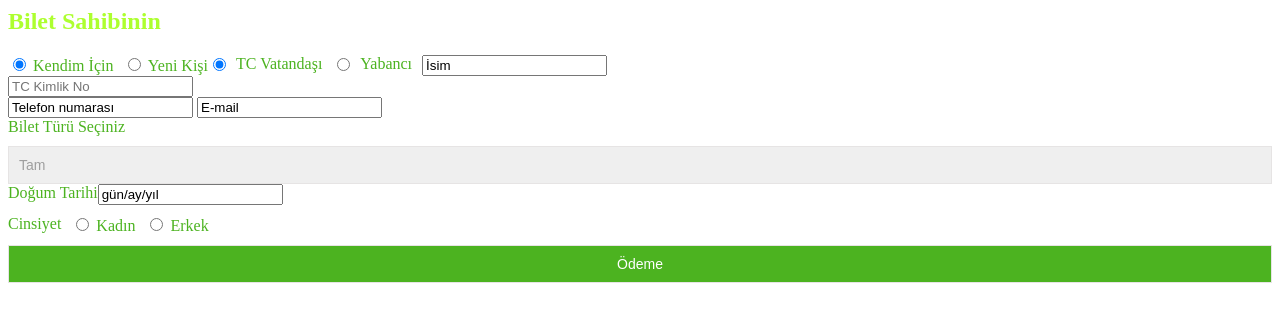
After one commit to ArtunKARA/UmuttepeBusTicketSystem, a CodeIgniter 4 app: template ciapp/app/Views/kullaniciBilgi/kullaniciBilgileri.php in a window 1280 px wide. The commit adds this page. Shown: the top 322 px of the page. Run offline with PHP 8.4 and a stand-in for CodeIgniter, Linux system fonts and the light colour scheme; the template is opened without the code that fills it, so the values that code supplies are empty; some libraries are stand-ins or nearby versions.

Commit message:
Kullanıcı bilet sayfası/ ödeme sayfası

```diff
--- a/ciapp/app/Config/Routes.php
+++ b/ciapp/app/Config/Routes.php
@@ -33,3 +33,6 @@ $routes->get('admin/sehir', 'Sehir::index');
 
 // Ödeme sayfası Kartlar
 $routes->post('odeme', 'Odeme::index');
+
+// KullaniciBilgi sayfası Kartlar
+$routes->post('kullaniciBilgi', 'KullaniciBilgi::index');
--- a/ciapp/app/Views/guzergah/guzergahDetay.php
+++ b/ciapp/app/Views/guzergah/guzergahDetay.php
@@ -159,7 +159,7 @@
                                 <div class="clearfix"></div>
                              <div style="margin-top: 2%; display: flex; justify-content: center;">
                                <button class="btn" style="margin-right: 5px;">Rezerve Et</button>
-                               <form method="post" action="<?php echo Base_url('UmuttepeBusTicketSystem/ciapp/public/odeme'); ?>">
+                               <form method="post" action="<?php echo Base_url('UmuttepeBusTicketSystem/ciapp/public/kullaniciBilgi'); ?>">
                                  <button class="btn" style="background-color: greenyellow; margin-left: 5px;">Satın Al</button>
                                </form>
                              </div>
--- a/ciapp/app/Views/kullanici/kullaniciHeader.php
+++ b/ciapp/app/Views/kullanici/kullaniciHeader.php
@@ -70,8 +70,8 @@ Smartphone Compatible web template, free webdesigns for Nokia, Samsung, LG, Sony
 			<a href="/UmuttepeBusTicketSystem/ciapp/public">Umuttepe <span>Turizm</span></a>
 		</div>
 		<div class="bus wow fadeInUp animated" data-wow-delay=".5s">
-            <a href="index.html" class="buses active">BUSES</a>
-            <a href="hotels.html">HOTELS</a>
+            <a href="index.html" class="buses active">Biletlerim</a>
+            <!-- <a href="hotels.html">HOTELS</a> -->
         </div>
 		<div class="lock fadeInDown animated" data-wow-delay=".5s">
 			<li><i class="fa fa-lock"></i></li>
--- a/ciapp/app/Views/kullanici/yeniKullanici.php
+++ b/ciapp/app/Views/kullanici/yeniKullanici.php
@@ -38,6 +38,9 @@
                       </script>
                       <input type="text" value="Telefon numarası" onfocus="this.value = '';" onblur="if (this.value == '') {this.value = 'Telefon numarası';}" required="">
                       <input type="text" value="E-mail" onfocus="this.value = '';" onblur="if (this.value == '') {this.value = 'E-mail';}" required="">
+                      <input class="password" name="password" type="password" value="Şifre" onfocus="this.value = '';" onblur="if (this.value == '') {this.value = 'Şifre';}" required="">
+                      <input class="password" name="password" type="password" value="Şifre" onfocus="this.value = '';" onblur="if (this.value == '') {this.value = 'Şifre';}" required="">
+											<h4><a href="#">Şifremi unuttum</a></h4>
                       <div class="ban-bottom">
                         <div class="bnr-right">
                           <div style="margin-bottom: 10px;">
--- /dev/null
+++ b/ciapp/app/Views/kullaniciBilgi/kullaniciBilgileri.php
@@ -0,0 +1,115 @@
+<!--- Kişi bilet bilgilerinin girilişi ---->
+<div class="selectroom">
+  <div class="container">
+    <div class="selectroom_top">
+      <h2>
+        <span style="color: greenyellow;">Bilet Sahibinin</span>
+      </h2>
+      <div class="selectroom-info animated wow fadeInUp animated" data-wow-duration="1200ms" data-wow-delay="500ms" style="visibility: visible; animation-duration: 1200ms; animation-delay: 500ms; animation-name: fadeInUp;">
+        <div class="modal-body modal-spa">
+          <div class="kart-grids">
+            <div class="login">
+              <div class="row">
+                <div class="kart-right">
+                  <form>
+                    <div style="float: left;">
+                      <input type="radio" id="kadın" name="cinsiyet" value="Kadın" required checked>
+                      <label for="kadın" style="color: #4CB320;">Kendim İçin</label>
+                    </div>
+                    <div style="float: left; margin-left: 10px;">
+                      <input type="radio" id="erkek" name="cinsiyet" value="Erkek" required>
+                      <label for="erkek" style="color: #4CB320;">Yeni Kişi</label>
+                    </div>
+                    <input type="text" value="İsim" onfocus="this.value = '';" onblur="if (this.value == '') {this.value = 'İsim';}" required="">
+                    <!-- Vatandaşlık sorgu -->
+                    <input type="radio" style="color: #4CB320; float: left; margin-right: 10px;" id="tcVatandası" name="kimlikTuru" value="TC" checked>
+                    <label for="tcVatandası" style="color: #4CB320; float: left; margin-right: 10px;">TC Vatandaşı</label>
+                    <input type="radio" style="color: #4CB320; float: left; margin-right: 10px;" id="yabancı" name="kimlikTuru" value="yabancı">
+                    <label for="yabancı" style="color: #4CB320; float: left; margin-right: 10px;">Yabancı</label>
+                    <div id="kimlikBilgisi">
+                      <input type="text" id="tcNo" placeholder="TC Kimlik No" required>
+                    </div>
+                    <script>
+                      const tcNoInput = document.getElementById("tcNo");
+                      const kimlikTuruRadio = document.querySelectorAll('input[name="kimlikTuru"]');
+                      kimlikTuruRadio.forEach(radio => {
+                        radio.addEventListener("change", function() {
+                          if (this.value === "TC") {
+                            tcNoInput.placeholder = "TC Kimlik No";
+                            tcNoInput.setAttribute("pattern", "[0-9]{11}");
+                          } else {
+                            tcNoInput.placeholder = "Pasaport No";
+                            tcNoInput.removeAttribute("pattern");
+                          }
+                        });
+                      });
+                    </script>
+                    <!-- /Vatandaşlık sorgu -->
+                    <input type="text" value="Telefon numarası" onfocus="this.value = '';" onblur="if (this.value == '') {this.value = 'Telefon numarası';}" required="">
+                    <input type="text" value="E-mail" onfocus="this.value = '';" onblur="if (this.value == '') {this.value = 'E-mail';}" required="">
+                    <!-- ikili blok -->
+                    <div class="ban-bottom">
+                    <div class="bnr-right ">
+                      <label class="inputLabel" style="color: #4CB320; float:left;">Bilet Türü Seçiniz</label>
+                      <select style="width: 100% !important;color: #9E9E9E;outline: none;font-size: 14px;padding: 10px 10px !important; border: 1px solid #9E9E9E;-webkit-appearance: none;margin-top: 10px; border: 1px solid #E6E4E4 !important;"id="biletTuru" class="city" name="biletTuru" required>
+                        <option value="tam">Tam</option>
+                        <option value="yediYasAlti">7 Yaş Altı(Ücretsiz)</option>
+                        <option value="65Yasveustune">65 Yaş ve Üstüne(%15)</option>
+                        <option value="memur">Memur(%15)</option>
+                        <option value="guvenlikGucleri"> Güvenlik Güçleri(Ücretsiz)</option>
+                      </select>
+                    </div>
+                      <div class="bnr-right">
+                        <label class="inputLabel" style="color: #4CB320; float:left;">Doğum Tarihi</label>
+                        <input class="date" id="dogumTarihi" type="text" value="gün/ay/yıl" onfocus="this.value = '';" onblur="if (this.value == '') {this.value = 'gün/ay/yıl';}" required=>
+                      </div>
+                      <div class="clearfix"></div>
+                      <!---tarih---->
+                      <link rel="stylesheet" href="css/jquery-ui.css" />
+                      <script src="js/jquery-ui.js"></script>
+                      <script>
+                        $(function() {
+                          $("#datepicker,#dogumTarihi").datepicker();
+                        });
+                      </script>
+                      <!---/tarih---->
+                    </div>
+                    <!-- ikili blok -->
+                      <!-- ikili blok -->
+                      <div class="ban-bottom">
+                      <div class="bnr-right">
+                        <div style="margin-bottom: 10px;">
+                          <label class="inputLabel" style="color: #4CB320; float: left; margin-right: 10px;">Cinsiyet</label>
+                          <div style="float: left;">
+                            <input type="radio" id="kadın" name="cinsiyet" value="Kadın" required>
+                            <label for="kadın" style="color: #4CB320;">Kadın</label>
+                          </div>
+                          <div style="float: left; margin-left: 10px;">
+                            <input type="radio" id="erkek" name="cinsiyet" value="Erkek" required>
+                            <label for="erkek" style="color: #4CB320;">Erkek</label>
+                          </div>
+                        </div>
+                      </div>
+
+                      </form>
+                      <div class="bnr-right">
+                      <form method="post" action="<?php echo Base_url('UmuttepeBusTicketSystem/ciapp/public/odeme'); ?>">
+                        <button class="btn" style="width: 100% ;color:white;background-color: #4CB320;outline: none;font-size: 14px;padding: 10px 10px ; border: 1px solid #9E9E9E;-webkit-appearance: none;margin-top: 10px; border: 1px solid #E6E4E4 ;">Ödeme</button>
+                        </form>
+                    </div>
+                    <!-- ikili blok -->
+
+
+                </div>
+              </div>
+              <!-- /bilet sahibi bilgileri -->
+
+            </div>
+          </div>
+        </div>
+      </div>
+    </div>
+  </div>
+</div>
+</div>
+<!--- /Kişi bilet bilgilerinin girilişi ---->
```
Also changed, not shown: ciapp/app/Controllers/KullaniciBilgi.php (added, +16 -0 lines), ciapp/app/Views/odeme/odemeKart.php (+25 -67 lines), ciapp/public/css/style.css (+19 -1 lines).
